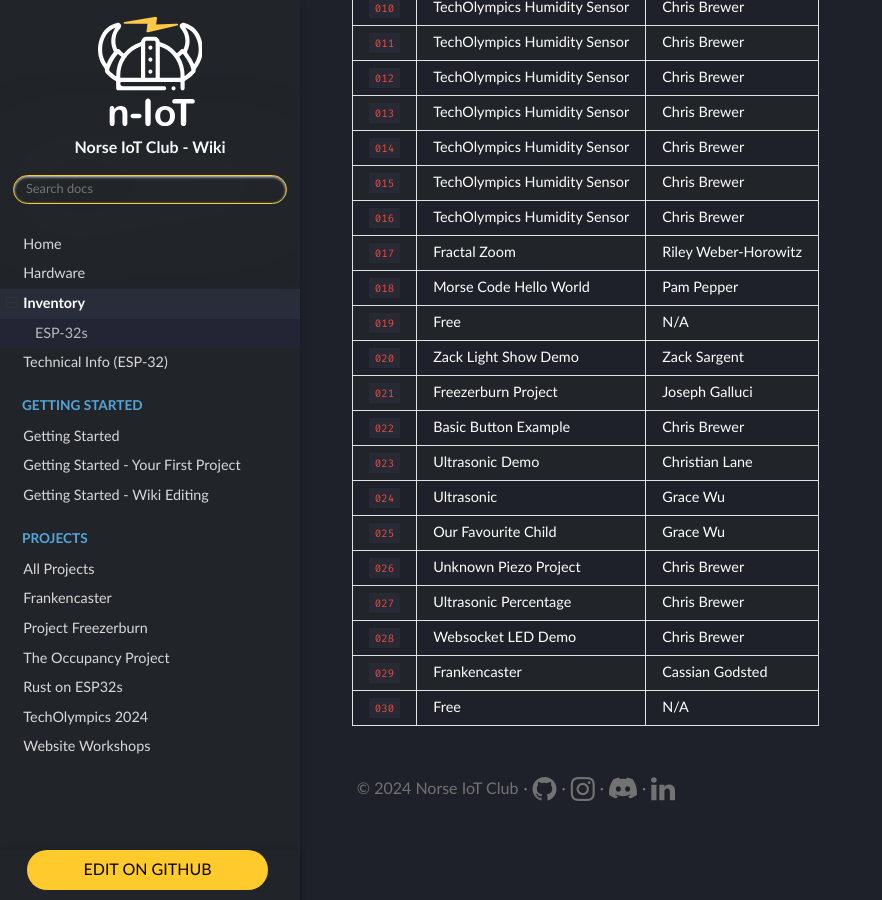
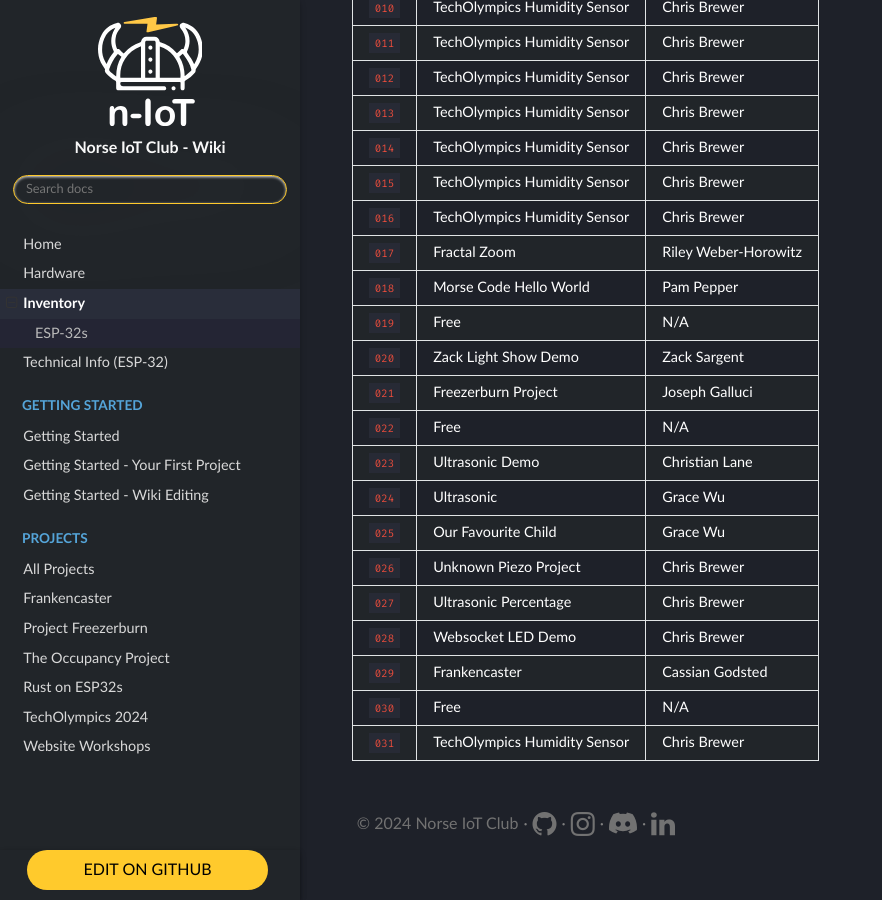
Before and after one commit to Norse-IoT/Wiki, an MkDocs documentation site: the page built from docs/inventory.md, in a window 1280 px wide and 900 px high, scrolled down 613 px. Shown: the whole window, without its empty margins (0-882 px from the left). Built offline with MkDocs 1.6.1, drawn with Linux system fonts in a browser that asks for light colours; nearby versions of some CDN libraries.

Commit message:
Update inventory.md

```diff
--- a/docs/inventory.md
+++ b/docs/inventory.md
@@ -26,7 +26,7 @@ This inventory reflects all hardware owned and used by the club.
 | `019`       | Free                   | N/A                  |
 | `020`       | Zack Light Show Demo   | Zack Sargent         |
 | `021`       | Freezerburn Project    | Joseph Galluci       |
-| `022`       | Basic Button Example   | Chris Brewer         |
+| `022`       | Free                   | N/A                  |
 | `023`       | Ultrasonic Demo        | Christian Lane       |
 | `024`       | Ultrasonic             | Grace Wu             |
 | `025`       | Our Favourite Child    | Grace Wu             |
@@ -34,4 +34,5 @@ This inventory reflects all hardware owned and used by the club.
 | `027`       | Ultrasonic Percentage  | Chris Brewer         |
 | `028`       | Websocket LED Demo     | Chris Brewer         |
 | `029`       | Frankencaster          | Cassian Godsted      |
-| `030`       | Free          | N/A      |
+| `030`       | Free                   | N/A      |
+| `031`       | TechOlympics Humidity Sensor      | Chris Brewer      |
```
